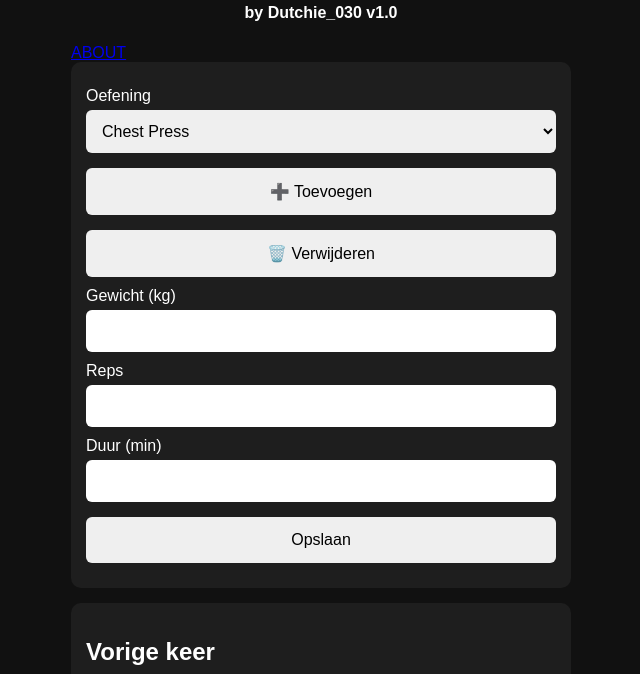
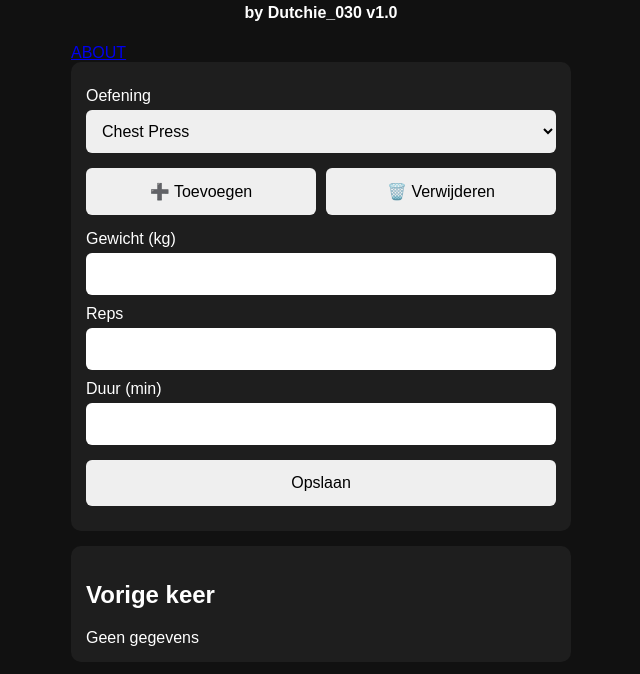
Before and after one commit to Dutchie030/KISS-Fitness-Log, a plain HTML site: page index.html in a window 1280 px wide. Shown: the part 99-773 px from the top of the page, without its empty margins (319-959 px from the left). Drawn offline with Linux system fonts and the light colour scheme.

Commit message:
Update style.css

```diff
--- a/style.css
+++ b/style.css
@@ -62,3 +62,13 @@ button:hover {
     margin-top: 10px;
     font-weight: bold;
 }
+
+.exercise-buttons {
+    display: flex;
+    gap: 10px;
+    margin-bottom: 15px;
+}
+
+.exercise-buttons button {
+    flex: 1;
+}
```
